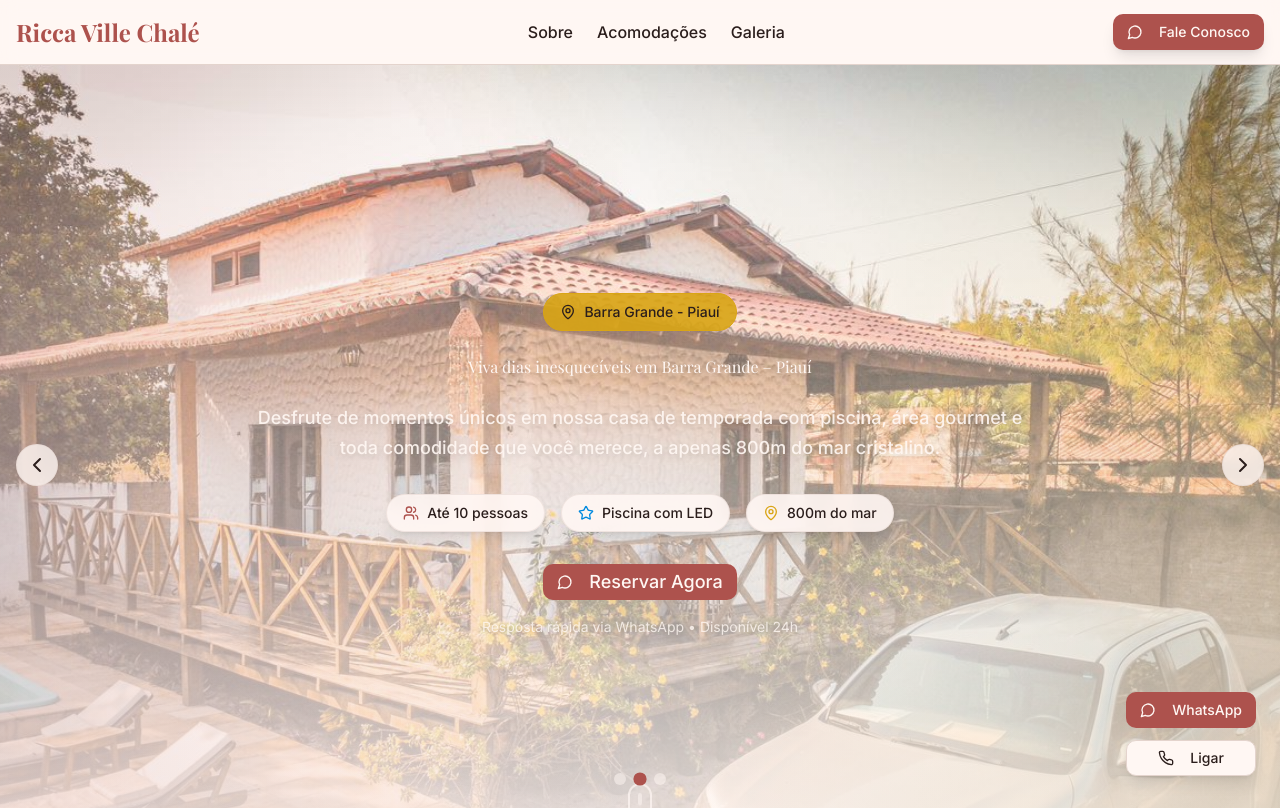
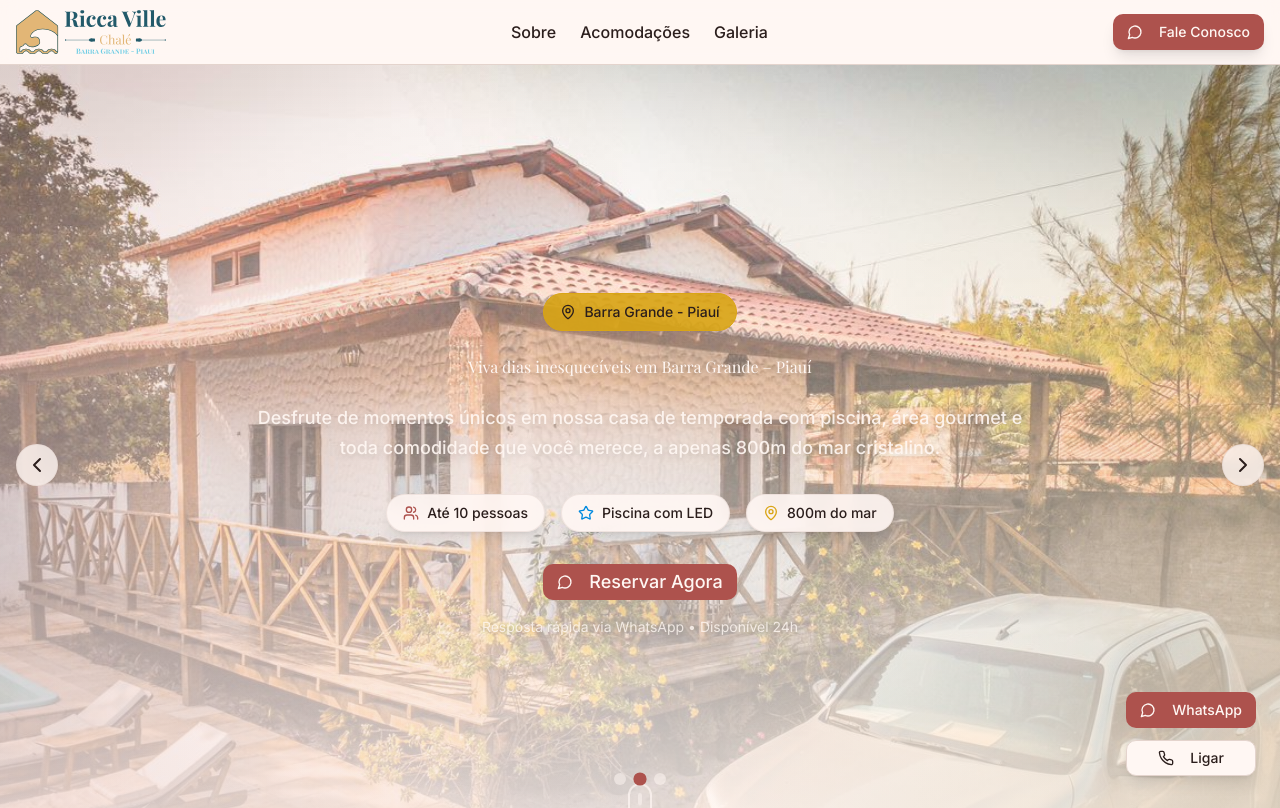
Before and after one commit to GermanoDevelopment/Ricca-Ville-Chal-, a Next.js app: page / in a window 1280 px wide. Shown: the top 808 px of the page. Built offline with nearby package versions, Linux system fonts and the light colour scheme; a web font is replaced by a local one.

Commit message:
refactor(header): Substitui logo de texto pelo componente LogoSite

```diff
--- a/components/organisms/header.tsx
+++ b/components/organisms/header.tsx
@@ -1,5 +1,7 @@
 "use client"
-import { Logo } from "@/components/atoms/logo"
+
+// 1. Importa o novo componente do novo arquivo
+import { LogoSite } from "@/components/atoms/logo-site"
 import { NavLink } from "@/components/molecules/nav-link"
 import { ContactButton } from "@/components/molecules/contact-button"
 
@@ -13,7 +15,10 @@ export const Header = () => {
   return (
     <header className="sticky top-0 z-50 w-full border-b border-border bg-background/95 backdrop-blur supports-[backdrop-filter]:bg-background/60">
       <div className="container mx-auto flex h-16 items-center justify-between px-4">
-        <Logo />
+
+        {/* 2. Usa o novo componente aqui */}
+        <LogoSite />
+
         <nav className="hidden md:flex gap-6">
           {navLinks.map(link => (
             <NavLink key={link.href} href={link.href}>{link.label}</NavLink>
```
